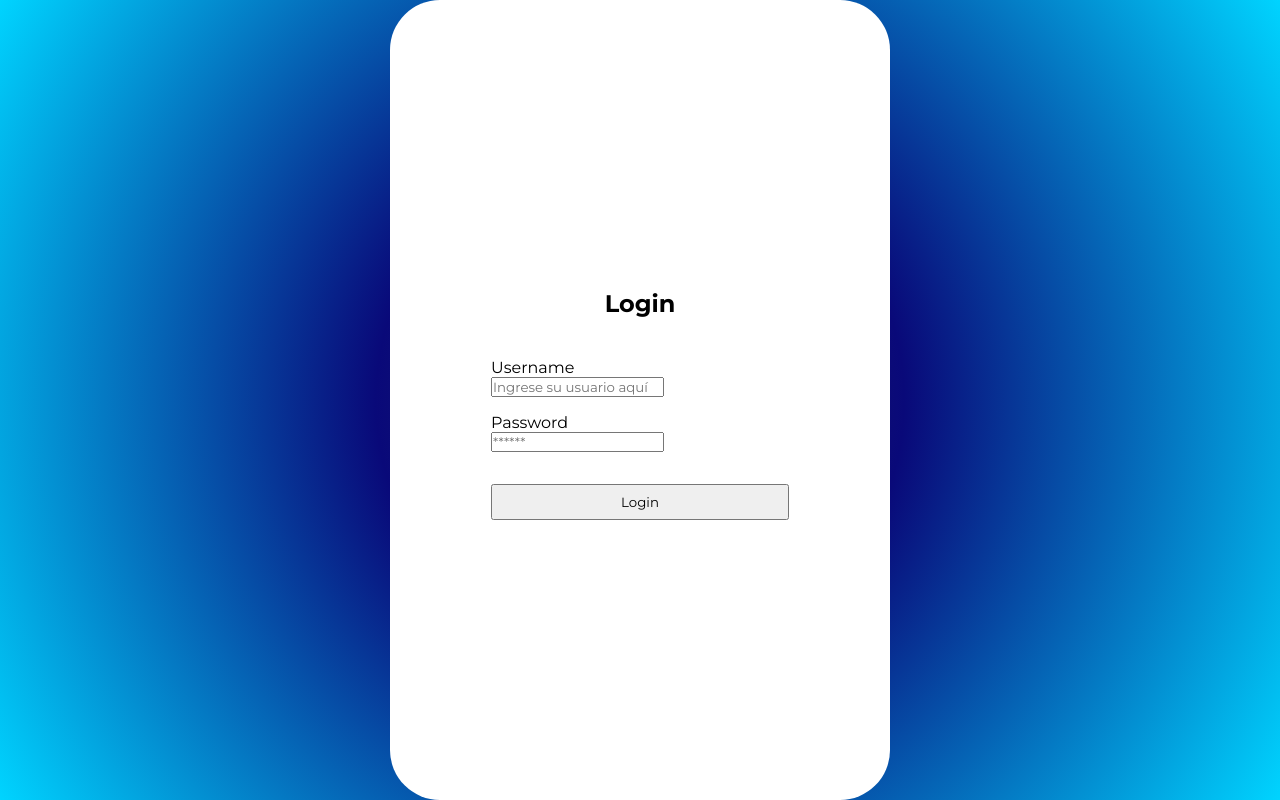
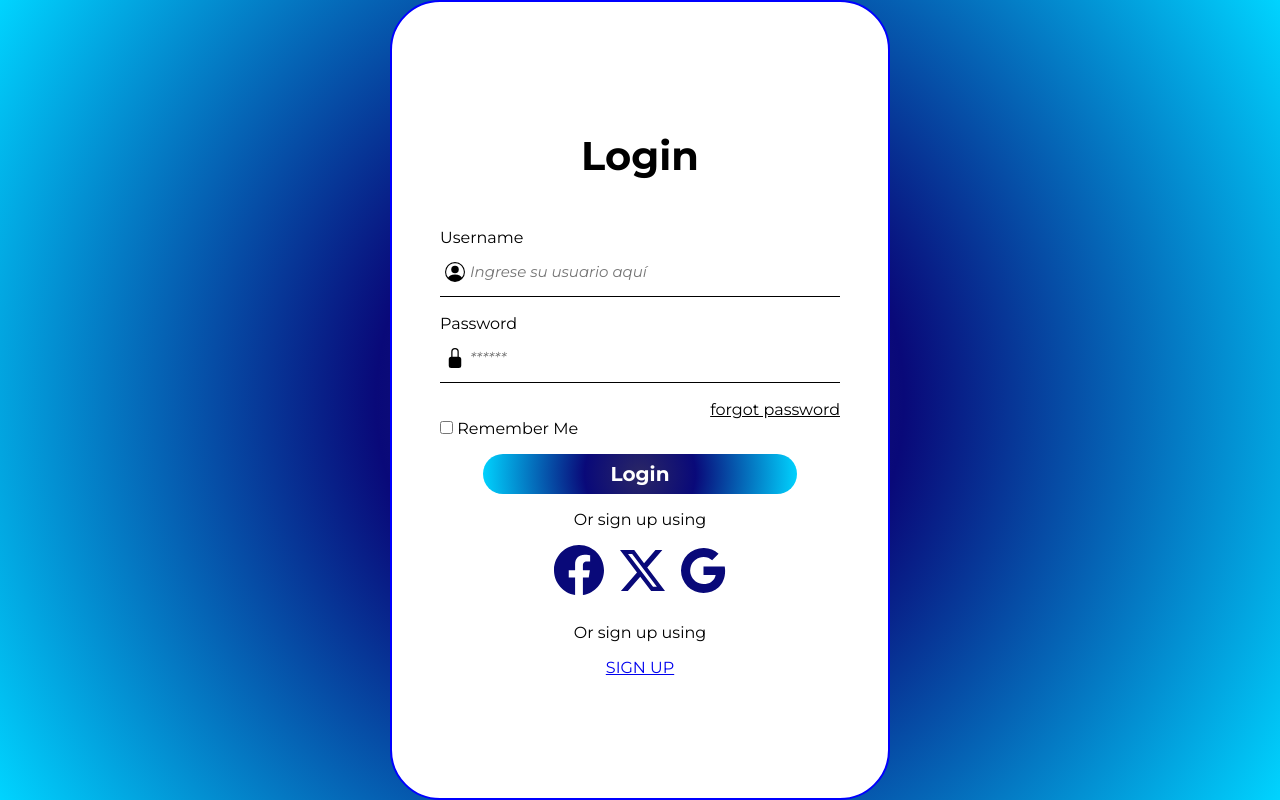
Before and after one commit to Majorosas16/Lab3, a plain HTML site: page index.html in a window 1280 px wide. Drawn offline with Linux system fonts and the light colour scheme.

Commit message:
Add files via upload

```diff
--- a/index.html
+++ b/index.html
@@ -12,21 +12,54 @@
 </head>
 <body>
     <section class="caja">
-            <h1 class="login" >Login</h1>
-            <form method="get" action="">
+        <h1 class="Login">Login</h1>
 
+    <form method="get" action="Exito.html" target="_self">
         <div class="contenedor__U" ><!--User-->
             <p>Username</p>
-            <input type="text" placeholder="Ingrese su usuario aquí" required>
+            <input class="contenedor__U--input" type="text" placeholder="Ingrese su usuario aquí" required>
+            <svg xmlns="http://www.w3.org/2000/svg" width="16" height="16" fill="currentColor" class="person" viewBox="0 0 16 16">
+                <path d="M11 6a3 3 0 1 1-6 0 3 3 0 0 1 6 0"/>
+                <path fill-rule="evenodd" d="M0 8a8 8 0 1 1 16 0A8 8 0 0 1 0 8m8-7a7 7 0 0 0-5.468 11.37C3.242 11.226 4.805 10 8 10s4.757 1.225 5.468 2.37A7 7 0 0 0 8 1"/>
+              </svg>
+
         </div>
 
         <div class="contenedor__P"> <!--Password-->
             <p>Password</p>
-            <input type="text" placeholder="******" required>
+            <input class="contenedor__P--input"  type="text" placeholder="******" required>
+            <svg xmlns="http://www.w3.org/2000/svg" width="16" height="16" fill="currentColor" class="lock" viewBox="0 0 16 16">
+                <path d="M8 1a2 2 0 0 1 2 2v4H6V3a2 2 0 0 1 2-2m3 6V3a3 3 0 0 0-6 0v4a2 2 0 0 0-2 2v5a2 2 0 0 0 2 2h6a2 2 0 0 0 2-2V9a2 2 0 0 0-2-2"/>
+              </svg>
         </div>
 
-        <button type="submit" class="button">Login</button>
+        <div class="text__OLV"><p>forgot password</p></div>
 
-    </section>
+        <input class="check" type="checkbox">
+        <label for="check">Remember Me</label>
+
+        <div class="btn"><input type="submit" value="Login" class="button"></div>
+        <p class="icons">Or sign up using</p>
+        <div class="icons">
+
+            <a href="https://www.facebook.com/"><svg xmlns="http://www.w3.org/2000/svg" width="16" height="16" fill="rgba(9,9,121,1)" class="icons__FB" viewBox="0 0 16 16">
+                <path d="M16 8.049c0-4.446-3.582-8.05-8-8.05C3.58 0-.002 3.603-.002 8.05c0 4.017 2.926 7.347 6.75 7.951v-5.625h-2.03V8.05H6.75V6.275c0-2.017 1.195-3.131 3.022-3.131.876 0 1.791.157 1.791.157v1.98h-1.009c-.993 0-1.303.621-1.303 1.258v1.51h2.218l-.354 2.326H9.25V16c3.824-.604 6.75-3.934 6.75-7.951"/>
+              </svg></a>
+
+              <a href="https://twitter.com/?lang=es"><svg xmlns="http://www.w3.org/2000/svg" width="16" height="16" fill="rgba(9,9,121,1)" class="icons__X" viewBox="0 0 16 16">
+                <path d="M12.6.75h2.454l-5.36 6.142L16 15.25h-4.937l-3.867-5.07-4.425 5.07H.316l5.733-6.57L0 .75h5.063l3.495 4.633L12.601.75Zm-.86 13.028h1.36L4.323 2.145H2.865z"/>
+              </svg></a>
+
+              <a href="https://www.google.com/"><svg xmlns="http://www.w3.org/2000/svg" width="16" height="16" fill="rgba(9,9,121,1)" class="icons__G" viewBox="0 0 16 16">
+                <path d="M15.545 6.558a9.4 9.4 0 0 1 .139 1.626c0 2.434-.87 4.492-2.384 5.885h.002C11.978 15.292 10.158 16 8 16A8 8 0 1 1 8 0a7.7 7.7 0 0 1 5.352 2.082l-2.284 2.284A4.35 4.35 0 0 0 8 3.166c-2.087 0-3.86 1.408-4.492 3.304a4.8 4.8 0 0 0 0 3.063h.003c.635 1.893 2.405 3.301 4.492 3.301 1.078 0 2.004-.276 2.722-.764h-.003a3.7 3.7 0 0 0 1.599-2.431H8v-3.08z"/>
+              </svg></a>
+        </div>
+        <p class="text">Or sign up using</p>
+
+    </form>
+
+    <a href=registro2.html class="text">SIGN UP</a>
+
+</section>
 </body>
 </html>
--- a/style.css
+++ b/style.css
@@ -5,22 +5,24 @@
     font-family: "Montserrat", sans-serif;
 }
 
-body {
+ body { /*Acá se establecen los parametros básicos de la pagina  */
     width: 100vw;
     height: 100vh;
     background: rgb(42,39,101);
     background: rgb(42,39,101);
     background: radial-gradient(circle, rgba(42,39,101,1) 0%, rgba(9,9,121,1) 35%, rgba(0,212,255,1) 100%);
     display: flex;
-    justify-content: center;
-    align-items: center;
+    justify-content: center; /*Alinea Horizontal*/
+    align-items: center;  /*Alinea Vertical*/
 }
+
 .caja {
 
-    background-color: white;
+    background-color: rgba(255, 255, 255, 255) ;
     width: 500px;
     height: 800px;
     border-radius:50px;
+    border: 2px blue solid;
     display: flex;
     align-items: center;
     justify-content: center;
@@ -36,19 +38,131 @@ body {
 }
 
 .contenedor__U{
-    margin: 1rem;
+    margin: 2rem;
+
+}
+
+.contenedor__U--input{
+background-color: rgba(255, 255, 255, 0);
+width: 400px;
+height: 50px;
+font-size: 15px;
+font-style: oblique;
+border: none;
+border-bottom: 0.5px solid black;
+padding-left: 30px;
+margin-bottom: 50px;
+
 }
 
 .contenedor__P{
-    margin: 1rem;
+    margin: 2rem;
 }
 
-.login{
+.contenedor__P--input{
+    background-color: rgba(255, 255, 255, 0);
+    width: 400px;
+    height: 50px;
+    font-size: 15px;
+    font-style: oblique;
+    border: none;
+    border-bottom: 0.5px solid black;
+    padding-left: 30px;
+
+}
+
+.Login{
     margin: 1rem;
-    padding: 0.5rem 8rem;
+    font-size: 40px;
+
 }
 
 .button{
     margin: 1rem;
     padding: 0.5rem 8rem;
+    background: rgb(42,39,101);
+    background: rgb(42,39,101);
+    background: radial-gradient(circle, rgba(42,39,101,1) 0%, rgba(9,9,121,1) 35%, rgba(0,212,255,1) 100%);
+    border-radius:50px;
+    color: white;
+    border: blue;
+    font-size: 20px;
+    font-weight: bolder;
 }
+.btn{
+    display: flex;
+    align-items: center;
+    justify-content: center;
+}
+
+.person{
+display: block;
+margin-left: 5px;
+margin-top: -85px;
+    width: 20px;
+height: 20px;
+}
+
+.lock{
+    display: block;
+    margin-left: 5px;
+    margin-top: -35px;
+    width: 20px;
+    height: 20px;
+    }
+
+.text{
+    padding: 0.5rem;
+}
+
+.text__OLV{
+    text-align: end;
+    text-decoration: underline;
+    margin-right: 2rem;
+
+}
+
+.check{
+    text-align: end;
+    text-decoration: underline;
+    margin-left: 2rem;
+    margin-top: -200px;
+}
+
+.icons{
+    display: flex;
+    align-items: center;
+    justify-content: center;
+    flex-direction: row;
+    margin-bottom: 0.5rem;
+}
+
+.icons__FB{
+width: 50px;
+height: 50px;
+margin:0.5rem;
+
+}
+
+.icons__X{
+    width: 45px;
+    height: 45px;
+    margin:0.5rem;
+}
+
+.icons__G{
+    width: 45px;
+    height: 45px;
+    margin:0.5rem;
+}
+
+.text{
+    display: flex;
+    align-items: center;
+    justify-content: center;
+    flex-direction: column;
+}
+
+.text__dos{
+ margin-top: 1rem;
+}
--- /dev/null
+++ b/style2.css
@@ -0,0 +1,152 @@
+* {
+    padding: 0;
+    margin: 0;
+    box-sizing: border-box;
+    font-family: "Montserrat", sans-serif;
+}
+
+body { /*Acá se establecen los parametros básicos de la pagina  */
+    width: 100vw;
+    height: 100vh;
+    background: rgb(42,39,101);
+    background: rgb(42,39,101);
+    background: radial-gradient(circle, rgba(42,39,101,1) 0%, rgba(9,9,121,1) 35%, rgba(0,212,255,1) 100%);
+    display: flex;
+    justify-content: center; /*Alinea Horizontal*/
+    align-items: center;  /*Alinea Vertical*/
+}
+
+.cuadradoRegistro {
+
+    background-color: white ;
+    width: 500px;
+    height: 800px;
+    border-radius:40px;
+
+    display: flex;
+    align-items: center;
+    justify-content: center;
+    flex-direction: column;
+}
+
+.cuadradoImagen {
+
+    background-image: url(https://st2.depositphotos.com/2885805/5385/v/450/depositphotos_53850501-stock-illustration-business-people-puzzle.jpg);
+    background-size: cover ;
+    background-repeat: no-repeat;
+    width: 800px;
+    height: 800px;
+    border-radius:40px;
+
+    display: flex;
+    align-items: center;
+    justify-content: center;
+    flex-direction: column;
+
+}
+
+.perfil{
+    width: 200px;
+    height: 200px;
+}
+
+.login{
+    margin: 1.5rem;
+}
+
+.contenedor{
+    display: flex;
+    align-items: center;
+    justify-content: center;
+    flex-direction: column;
+}
+
+.contenedor__C{
+    margin: 0.5rem;
+}
+
+.contenedor__C--input{
+    width: 400px;
+    height: 50px;
+    font-size: 15px;
+    font-style: oblique;
+    border: none;
+    border-bottom: 0.5px solid black;
+    padding-left: 30px;
+
+}
+
+.contenedor__U{
+    margin: 1.5rem;
+
+}
+
+.contenedor__U--input{
+width: 400px;
+height: 50px;
+font-size: 15px;
+font-style: oblique;
+border: none;
+border-bottom: 0.5px solid black;
+padding-left: 30px;
+
+}
+
+.contenedor__P{
+    margin: 1.5rem;
+}
+
+.contenedor__P--input{
+    width: 400px;
+    height: 50px;
+    font-size: 15px;
+    font-style: oblique;
+    border: none;
+    border-bottom: 0.5px solid black;
+    padding-left: 30px;
+
+}
+
+.person{
+    display: block;
+    margin-left: 5px;
+    margin-top: -35px;
+    width: 20px;
+    height: 20px;
+
+    }
+
+    .lock{
+        display: block;
+        margin-left: 5px;
+        margin-top: -35px;
+        width: 20px;
+        height: 20px;
+        }
+
+    .email{
+        display: block;
+        margin-left: 5px;
+        margin-top: -35px;
+        width: 20px;
+        height: 20px;
+        }
+
+        .button{
+            margin: 0.5rem;
+            padding: 0.5rem 2rem;
+            background: rgb(42,39,101);
+            background: rgb(42,39,101);
+            background: radial-gradient(circle, rgba(42,39,101,1) 0%, rgba(9,9,121,1) 35%, rgba(0,212,255,1) 100%);
+            border-radius:50px;
+            color: white;
+            border: blue;
+            font-size: 20px;
+            font-weight: bolder;
+        }
+        .btn{
+            display: flex;
+            align-items: center;
+            justify-content:center;
+
+        }
--- /dev/null
+++ b/style3.css
@@ -0,0 +1,60 @@
+* {
+    padding: 0;
+    margin: 0;
+    box-sizing: border-box;
+    font-family: "Montserrat", sans-serif;
+}
+
+body { /*Acá se establecen los parametros básicos de la pagina  */
+    width: 100vw;
+    height: 100vh;
+    background: rgb(42,39,101);
+    background: rgb(42,39,101);
+    background: radial-gradient(circle, rgba(42,39,101,1) 0%, rgba(9,9,121,1) 35%, rgba(0,212,255,1) 100%);
+    display: flex;
+    justify-content: center; /*Alinea Horizontal*/
+    align-items: center;  /*Alinea Vertical*/
+}
+
+.caja {
+
+    background-color: rgba(255, 255, 255, 255) ;
+    width: 500px;
+    height: 800px;
+    border-radius:50px;
+    border: 2px blue solid;
+    display: flex;
+    align-items: center;
+    justify-content: top;
+    flex-direction: column;
+
+}
+
+.Login{
+margin-top: 250px;
+    display: flex;
+    justify-items: center;
+    text-align: center;
+    font-size: 50px;
+
+}
+
+.button{
+    margin: 0.5rem;
+    padding: 0.5rem 2rem;
+    background: rgb(42,39,101);
+    background: rgb(42,39,101);
+    background: radial-gradient(circle, rgba(42,39,101,1) 0%, rgba(9,9,121,1) 35%, rgba(0,212,255,1) 100%);
+    border-radius:50px;
+    color: white;
+    border: blue;
+    font-size: 20px;
+    font-weight: bolder;
+}
+.btn{
+    margin-top: 1rem;
+    display: flex;
+    align-items: center;
+    justify-content:center;
+
+}
```
Also changed, not shown: Exito.html (added, +21 -0 lines), registro2.html (added, +55 -0 lines).
